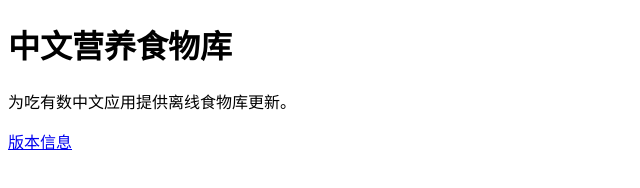
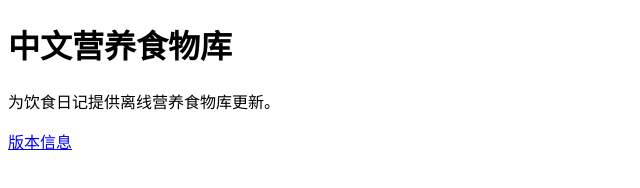
Before and after one commit to daoshi818-crypto/chiyoushu-food-data, a plain HTML site: page site/index.html in a window 1280 px wide. Shown: the full height of the page, 0-640 px from the left. Drawn offline with Linux system fonts and the light colour scheme.

Commit message:
docs: use neutral nutrition catalogue branding

```diff
--- a/site/index.html
+++ b/site/index.html
@@ -1 +1 @@
-<!doctype html><html lang="zh-CN"><meta charset="utf-8"><meta name="viewport" content="width=device-width"><title>中文食物库</title><h1>中文营养食物库</h1><p>为吃有数中文应用提供离线食物库更新。</p><p><a href="manifest.json">版本信息</a></p></html>
+<!doctype html><html lang="zh-CN"><meta charset="utf-8"><meta name="viewport" content="width=device-width"><title>中文食物库</title><h1>中文营养食物库</h1><p>为饮食日记提供离线营养食物库更新。</p><p><a href="manifest.json">版本信息</a></p></html>
```
